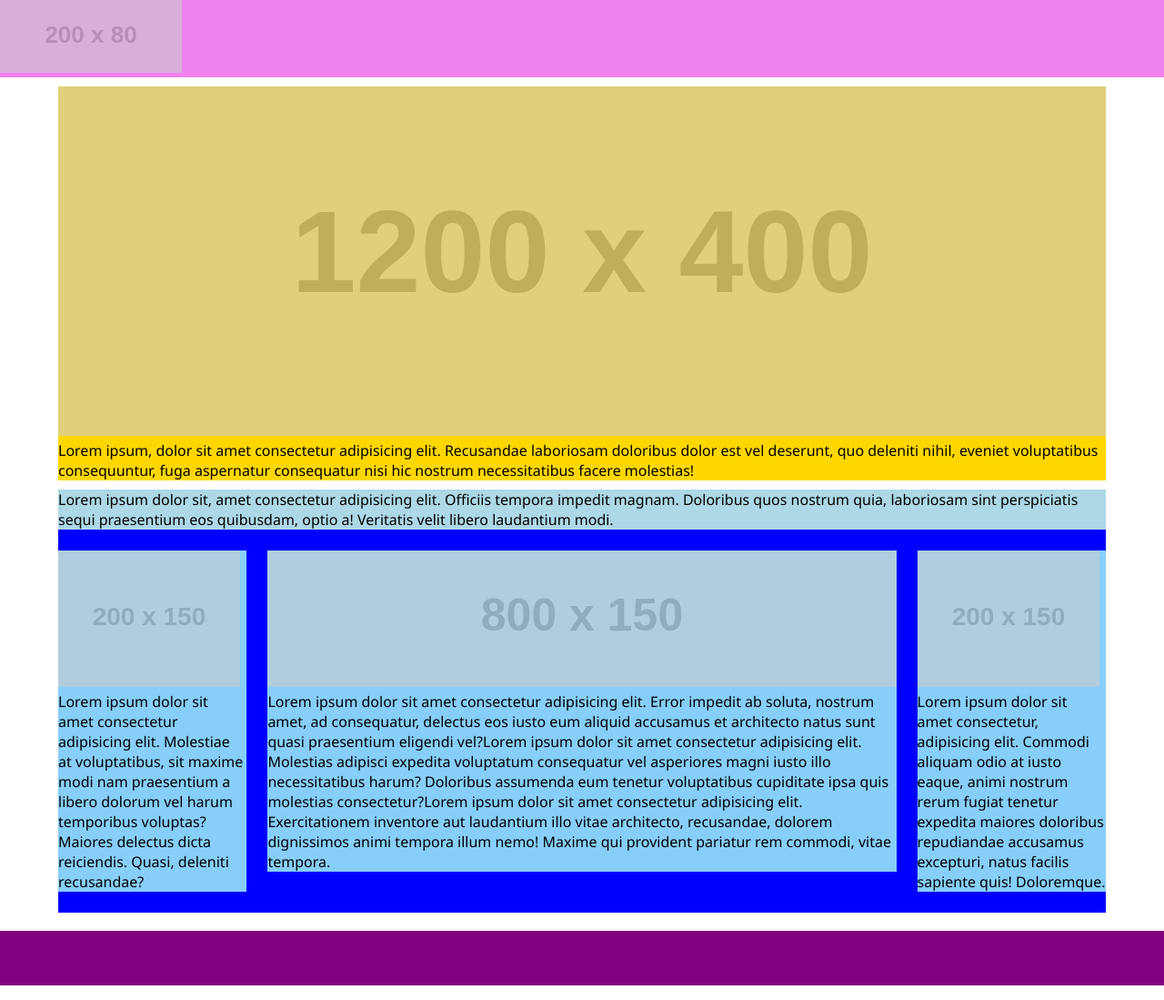
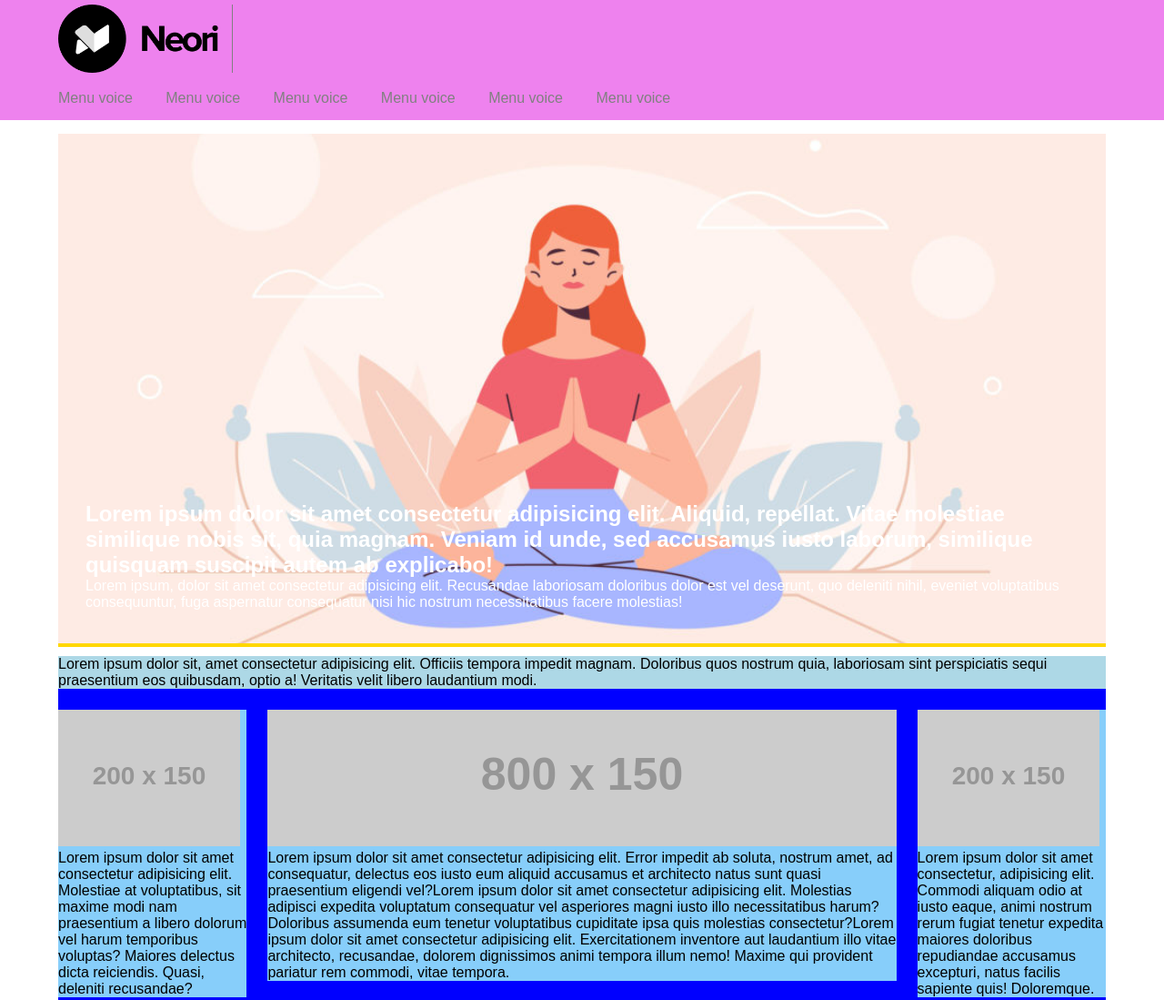
Before and after one commit to Leppo84/htmlcss-wp, a plain HTML site: page index.html in a window 1280 px wide. Shown: the top 1099 px of the page at 91% size. Drawn offline with Linux system fonts and the light colour scheme; placeholder pictures from the web are drawn by us.

Commit message:
Header added, splash started

```diff
--- a/css/style.css
+++ b/css/style.css
@@ -1,12 +1,40 @@
+@import url: ("https://fonts.googleapis.com/css2?family=Montserrat&display=swap");
+
+
 * {
     margin: 0;
     padding: 0;
     box-sizing: border-box;
-    font-family: 'Segoe UI', Tahoma, Geneva, Verdana, sans-serif;
+    font-family: 'Montserrat', sans-serif;
 }
 
 header {
     background-color: violet;
+}
+
+.logo {
+    margin-left: 5%;
+    margin-top: 5px;
+    width: 15%;
+    border-right: 1px solid gray;
+    padding-right: 15px;
+}
+
+header nav ul {
+    list-style: none;
+    margin-left: calc(5% - 15px);
+}
+
+header nav ul li{
+    display: inline-block;
+}
+
+header nav ul li a{
+    display: inline-block;
+    color: gray;
+    padding: 15px;
+    margin-right: 2px;
+    text-decoration: none;
 }
 
 main {
@@ -14,9 +42,26 @@ main {
     margin: 10px auto 20px auto ;
 }
 
+.splash {
+    background-color: gold;
+    margin: 15px 0 10px 0;
+    position: relative;
+}
+
 .splashimg {
-    background-color: gold;
-    margin: 10px 0 10px 0;
+    object-fit: cover;
+    min-width: 100%;
+    height: 70vh;
+}
+
+
+.textsplash {
+    display: inline-block;
+    position: absolute;
+    left: 0;
+    bottom: 10px;
+    padding: 30px;
+    color: white;
 }
 
 .contents {
@@ -35,9 +80,8 @@ main {
     clear: both;
 }
 
-img {
+.contents .container article img {
     max-width: 100%;
-    opacity: 60%;
     object-fit: cover;
 }
 
@@ -45,6 +89,8 @@ article img {
     min-height: 150px;
 
 }
+
+
 
 article {
     float: left;
--- a/index.html
+++ b/index.html
@@ -5,20 +5,44 @@
     <meta http-equiv="X-UA-Compatible" content="IE=edge">
     <meta name="viewport" content="width=device-width, initial-scale=1.0">
     <link rel="stylesheet" href="css/style.css">
-    <title>Structure Ex 6</title>
+    <title>Sample WP</title>
 </head>
 <body>
 
     <header>
-        <img src="https://via.placeholder.com/200x80" alt="logo">
+        <img class="logo" src="img/logo.png" alt="logo">
+        <nav>
+            <ul>
+                <li>
+                    <a href="TBD">Menu voice</a>
+                </li>
+                <li>
+                    <a href="TBD">Menu voice</a>
+                </li>
+                <li>
+                    <a href="TBD">Menu voice</a>
+                </li>
+                <li>
+                    <a href="TBD">Menu voice</a>
+                </li>
+                <li>
+                    <a href="TBD">Menu voice</a>
+                </li>
+                <li>
+                    <a href="TBD">Menu voice</a>
+                </li>
+            </ul>
+        </nav>
+
     </header>
 
     <main>
-        <section class="splashimg">
-            <img src="https://via.placeholder.com/1200x400" alt="splash">
-                <caption class="textsplash">
-                    Lorem ipsum, dolor sit amet consectetur adipisicing elit. Recusandae laboriosam doloribus dolor est vel deserunt, quo deleniti nihil, eveniet voluptatibus consequuntur, fuga aspernatur consequatur nisi hic nostrum necessitatibus facere molestias!
-                </caption>
+        <section class="splash">
+            <img class="splashimg" src="img/banner.jpg" alt="splash">
+                <div class="textsplash">
+                    <h2>Lorem ipsum dolor sit amet consectetur adipisicing elit. Aliquid, repellat. Vitae molestiae similique nobis sit, quia magnam. Veniam id unde, sed accusamus iusto laborum, similique quisquam suscipit autem ab explicabo!</h2>
+                    <p> Lorem ipsum, dolor sit amet consectetur adipisicing elit. Recusandae laboriosam doloribus dolor est vel deserunt, quo deleniti nihil, eveniet voluptatibus consequuntur, fuga aspernatur consequatur nisi hic nostrum necessitatibus facere molestias!</p>
+                 </div>
         </section>
         <section class="contents">
             <div class="title">
```
